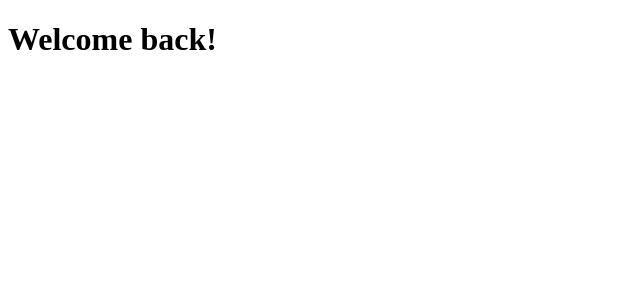
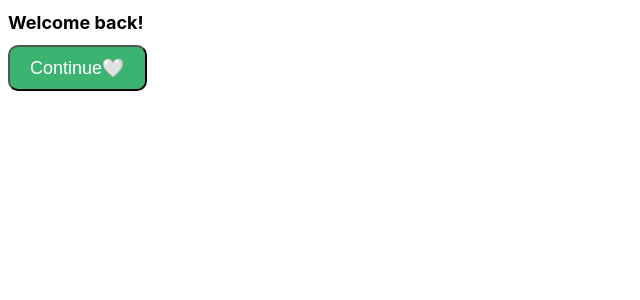
Before and after one commit to ellienori/react-for-beginners-extra, a React (Create React App) app: page / in a window 1280 px wide. Shown: the top 300 px of the page, without its empty margins (0-640 px from the left). Built offline with nearby package versions, Linux system fonts and the light colour scheme.

Commit message:
create-react-app

```diff
--- a/package.json
+++ b/package.json
@@ -6,6 +6,7 @@
     "@testing-library/jest-dom": "^5.16.2",
     "@testing-library/react": "^12.1.2",
     "@testing-library/user-event": "^13.5.0",
+    "prop-types": "^15.8.1",
     "react": "^17.0.2",
     "react-dom": "^17.0.2",
     "react-scripts": "5.0.0",
--- a/src/App.js
+++ b/src/App.js
@@ -1,7 +1,11 @@
+import Button from "./Button";
+import styles from "./App.module.css"
+
 function App() {
   return (
     <div>
-      <h1>Welcome back!</h1>
+      <h1 className={styles.title}>Welcome back!</h1>
+      <Button text="Continue🤍"/>
     </div>
   );
 }
--- /dev/null
+++ b/src/App.module.css
@@ -0,0 +1,4 @@
+.title {
+  font-family: -apple-system, BlinkMacSystemFont, 'Segoe UI', Roboto, Oxygen, Ubuntu, Cantarell, 'Open Sans', 'Helvetica Neue', sans-serif;
+  font-size: 18px;
+}
--- /dev/null
+++ b/src/Button.js
@@ -0,0 +1,16 @@
+import PropTypes from "prop-types";
+import styles from "./Button.module.css";
+
+function Button({text}) {
+  return (
+    <button className={styles.btn}>
+      {text}
+    </button>
+  );
+}
+
+Button.prototype = {
+  text: PropTypes.string.isRequired,
+};
+
+export default Button;
--- /dev/null
+++ b/src/Button.module.css
@@ -0,0 +1,7 @@
+.btn {
+  color: white;
+  background-color: MediumSeaGreen;
+  border-radius: 10px;
+  padding: 10px 20px;
+  font-size: large;
+}
```
Also changed, not shown: 1 other file (tests, documents, lock files or other folders).
